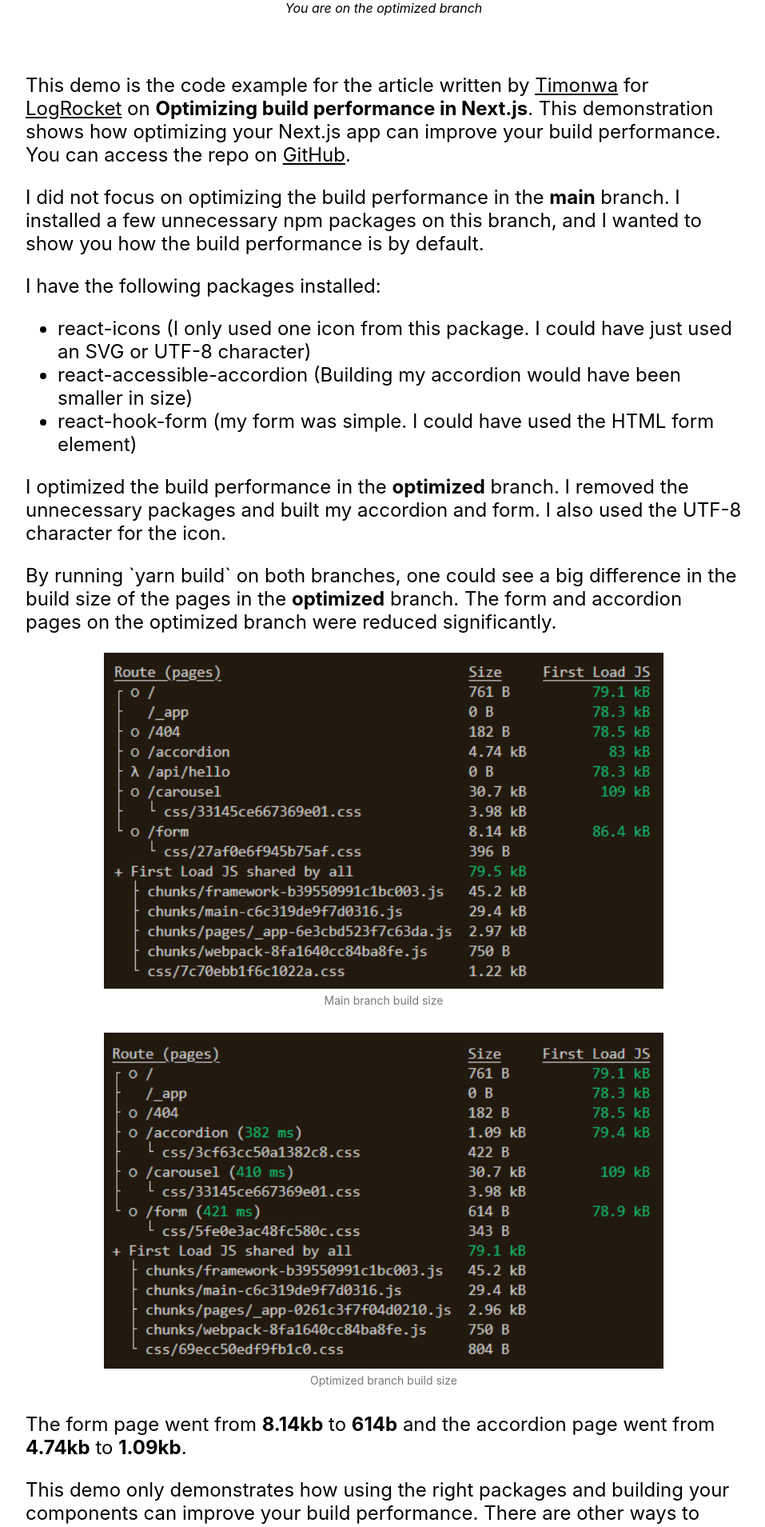
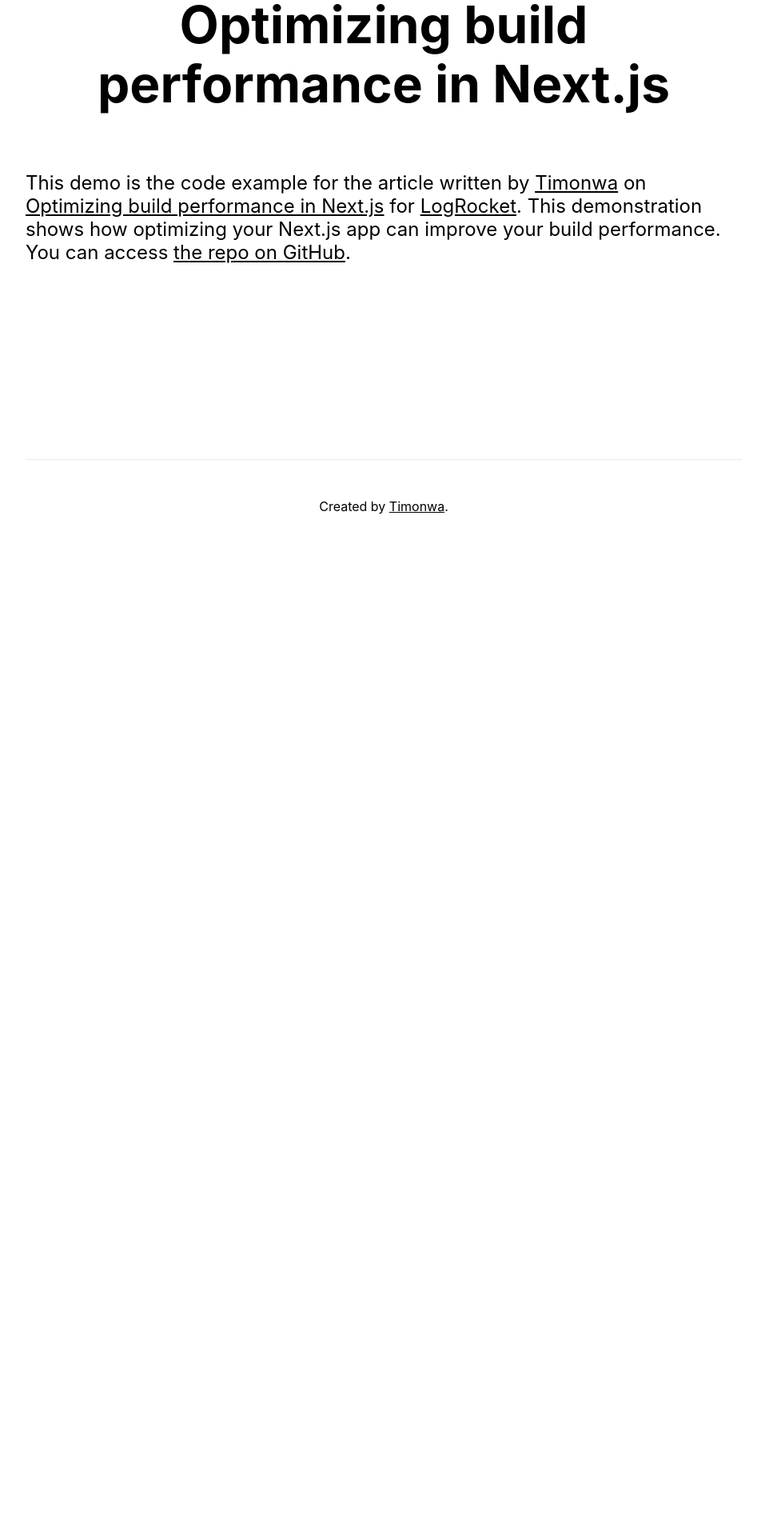
Before and after one commit to Timonwa/optimising-nextjs-performance, a Next.js app: page / in a window 1280 px wide. Shown: the part 320-2229 px from the top of the page at 80% size, without its empty margins (160-1117 px from the left). After the commit the page ends 1011 px from the top, so only its background shows below. Built offline with nearby package versions, Linux system fonts and the light colour scheme.

Commit message:
updated the page text and docs

```diff
--- a/pages/_app.js
+++ b/pages/_app.js
@@ -2,10 +2,6 @@ import "../styles/globals.css";
 import "../styles/carousel.css";
 import styles from "../styles/Home.module.css";
 import Link from "next/link";
-// Import Swiper styles
-import "swiper/css";
-import "swiper/css/pagination";
-import "swiper/css/navigation";
 
 function MyApp({ Component, pageProps }) {
   return (
--- a/pages/index.js
+++ b/pages/index.js
@@ -5,10 +5,7 @@ import Link from "next/link";
 export default function Home() {
   return (
     <main className={styles.main}>
-      <h1 className={styles.title}>
-        Optimizing build performance in Next.js
-        <em className={styles.em}>You are on the optimized branch</em>
-      </h1>
+      <h1 className={styles.title}>Optimizing build performance in Next.js</h1>
 
       <div className={styles.description}>
         <p>
@@ -16,86 +13,20 @@ export default function Home() {
           <Link target="_blank" href="https://blog.timonwa.com">
             Timonwa
           </Link>{" "}
+          on{" "}
+          <Link target="_blank" rel="noopener noreferrer" href="#">
+            Optimizing build performance in Next.js
+          </Link>{" "}
           for{" "}
           <Link target="_blank" rel="noopener noreferrer" href="#">
             LogRocket
-          </Link>{" "}
-          on <strong>Optimizing build performance in Next.js</strong>. This
-          demonstration shows how optimizing your Next.js app can improve your
-          build performance. You can access the repo on{" "}
+          </Link>
+          . This demonstration shows how optimizing your Next.js app can improve
+          your build performance. You can access{" "}
           <Link
             target="_blank"
             href="https://github.com/Timonwa/optimising-nextjs-performance">
-            GitHub
-          </Link>
-          .
-        </p>
-
-        <p>
-          I did not focus on optimizing the build performance in the{" "}
-          <strong>main</strong> branch. I installed a few unnecessary npm
-          packages on this branch, and I wanted to show you how the build
-          performance is by default.
-        </p>
-
-        <p>I have the following packages installed:</p>
-        <ul>
-          <li>
-            react-icons (I only used one icon from this package. I could have
-            just used an SVG or UTF-8 character)
-          </li>
-          <li>
-            react-accessible-accordion (Building my accordion would have been
-            smaller in size)
-          </li>
-          <li>
-            react-hook-form (my form was simple. I could have used the HTML form
-            element)
-          </li>
-        </ul>
-
-        <p>
-          I optimized the build performance in the <strong>optimized</strong>{" "}
-          branch. I removed the unnecessary packages and built my accordion and
-          form. I also used the UTF-8 character for the icon.
-        </p>
-
-        <p>
-          By running `yarn build` on both branches, one could see a big
-          difference in the build size of the pages in the{" "}
-          <strong>optimized</strong> branch. The form and accordion pages on the
-          optimized branch were reduced significantly.
-        </p>
-        <figure className={styles.figure}>
-          <img
-            src="/images/main-branch.png"
-            alt="main branch build size"
-            fill
-          />
-          <figcaption>Main branch build size</figcaption>
-        </figure>
-
-        <figure className={styles.figure}>
-          <img
-            src="/images/optimized-branch.png"
-            alt="optimized branch build size"
-            fill
-          />
-          <figcaption>Optimized branch build size</figcaption>
-        </figure>
-
-        <p>
-          The form page went from <strong>8.14kb</strong> to{" "}
-          <strong>614b</strong> and the accordion page went from{" "}
-          <strong>4.74kb</strong> to <strong>1.09kb</strong>.
-        </p>
-
-        <p>
-          This demo only demonstrates how using the right packages and building
-          your components can improve your build performance. There are other
-          ways to optimize your Next.js app. You can{" "}
-          <Link target="_blank" rel="noopener noreferrer" href="#">
-            read the article on LogRocket
+            the repo on GitHub
           </Link>
           .
         </p>
--- a/styles/Home.module.css
+++ b/styles/Home.module.css
@@ -48,17 +48,11 @@
   text-align: center;
 }
 
-.em {
-  display: block;
-  margin-top: 1rem;
-  font-size: initial;
-  font-weight: 400;
-}
-
 .description {
   width: 100%;
   font-size: 1.5rem;
 }
+
 .imageContainer {
   display: block;
   max-width: 700px;
```
Also changed, not shown: pages/accordion.jsx (+4 -13 lines), pages/carousel.jsx (+4 -13 lines), pages/form.jsx (+0 -13 lines), 1 other file (tests, documents, lock files or other folders).
